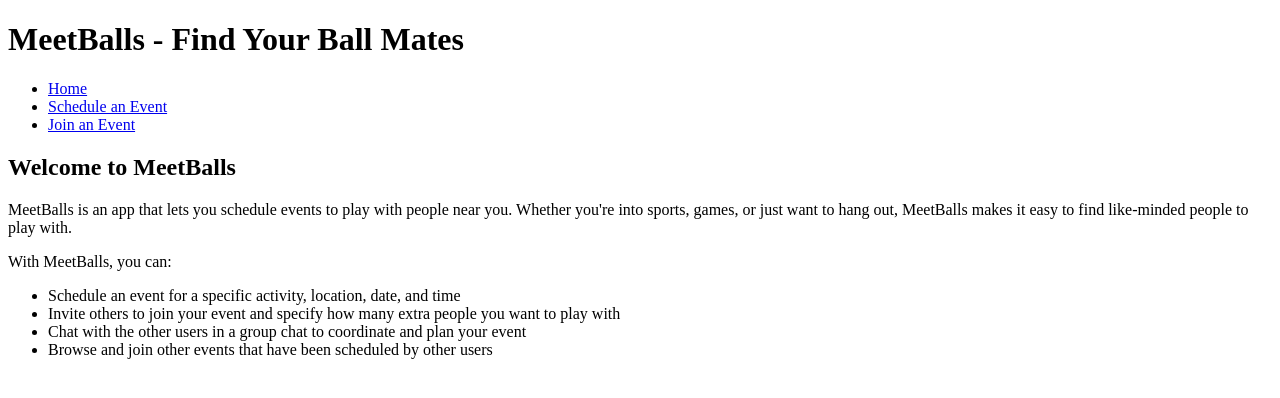
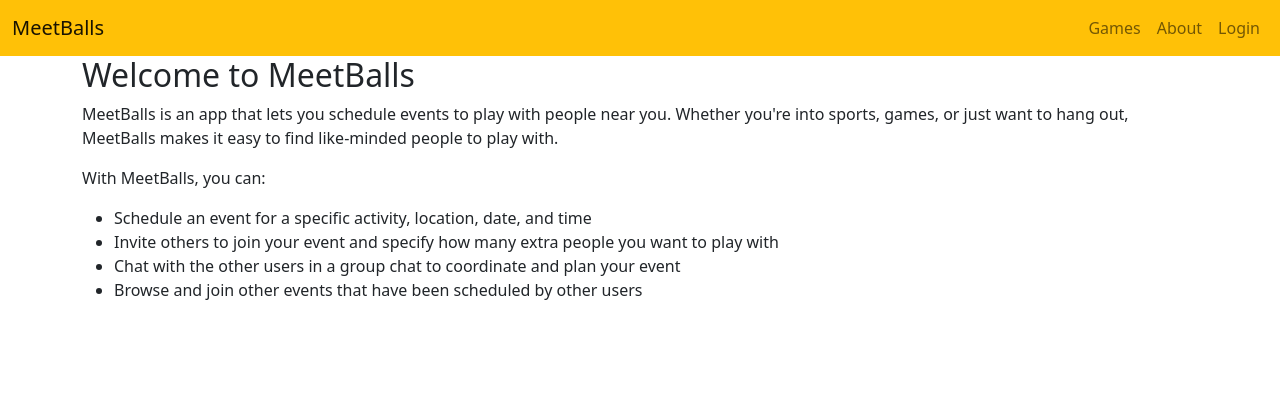
Before and after one commit to redhat-beyond/MeetBalls, a Django app: page / in a window 1280 px wide. Shown: the top 398 px of the page. Run offline with Django 4.2, Linux system fonts and the light colour scheme.

Commit message:
Add base.html to meet_balls_app/templates
Adding the base.html template file, and also a test that checks the inheritance

```diff
--- /dev/null
+++ b/meet_balls_app/templates/base.html
@@ -0,0 +1,52 @@
+<!DOCTYPE html>
+<html lang="en">
+  <head>
+    <title>MeetBalls</title>
+    <meta name="viewport" content="width=device-width, initial-scale=1.0" />
+    <link href="/static/css/styles.css" rel="stylesheet" />
+    <link
+      href="https://cdn.jsdelivr.net/npm/bootstrap@5.2.3/dist/css/bootstrap.min.css"
+      rel="stylesheet"
+    />
+    <script src="https://cdn.jsdelivr.net/npm/bootstrap@5.2.3/dist/js/bootstrap.bundle.min.js"></script>
+  </head>
+  <body>
+    <nav class="navbar navbar-expand-md navbar bg-warning">
+      <div class="container-fluid">
+        <a class="navbar-brand" href="/">MeetBalls</a>
+        <button
+          class="navbar-toggler"
+          type="button"
+          data-bs-toggle="collapse"
+          data-bs-target="#navbarNav"
+          aria-controls="navbarNav"
+          aria-expanded="false"
+          aria-label="Toggle navigation"
+        >
+          <span class="navbar-toggler-icon"></span>
+        </button>
+        <div class="collapse navbar-collapse" id="navbarNav">
+          <ul class="navbar-nav ms-auto">
+            <li class="nav-item">
+              <a class="nav-link" href="/game-events">Games</a>
+            </li>
+            <li class="nav-item">
+              <a class="nav-link" href="/about">About</a>
+            </li>
+            {% if user.is_authenticated %}
+            <li class="nav-item">
+              <a class="nav-link" href="#">Logout</a>
+            </li>
+            {% else %}
+            <li class="nav-item">
+              <a class="nav-link" href="#">Login</a>
+            </li>
+            {% endif %}
+          </ul>
+        </div>
+      </div>
+    </nav>
+
+    <div class="container">{% block content %} {% endblock %}</div>
+  </body>
+</html>
--- a/meet_balls_app/templates/meet_balls_app/home.html
+++ b/meet_balls_app/templates/meet_balls_app/home.html
@@ -1,31 +1,14 @@
-<!DOCTYPE html>
-<html>
-  <head>
-    <title>MeetBalls - Schedule Events to Find Your Ball Mates</title>
-  </head>
-  <body>
-    <header>
-      <h1>MeetBalls - Find Your Ball Mates</h1>
-      <nav>
-        <ul>
-          <li><a href="#">Home</a></li>
-          <li><a href="#">Schedule an Event</a></li>
-          <li><a href="#">Join an Event</a></li>
-        </ul>
-      </nav>
-    </header>
+{% extends 'base.html'%} {%block content%}
 <main>
   <h2>Welcome to MeetBalls</h2>
   <p>
-        MeetBalls is an app that lets you schedule events to play with people
-        near you. Whether you're into sports, games, or just want to hang out,
-        MeetBalls makes it easy to find like-minded people to play with.
+    MeetBalls is an app that lets you schedule events to play with people near
+    you. Whether you're into sports, games, or just want to hang out, MeetBalls
+    makes it easy to find like-minded people to play with.
   </p>
   <p>With MeetBalls, you can:</p>
   <ul>
-        <li>
-          Schedule an event for a specific activity, location, date, and time
-        </li>
+    <li>Schedule an event for a specific activity, location, date, and time</li>
     <li>
       Invite others to join your event and specify how many extra people you
       want to play with
@@ -39,5 +22,4 @@
     </li>
   </ul>
 </main>
-  </body>
-</html>
+{%endblock%}
```
Also changed, not shown: meet_balls_app/tests.py (+17 -2 lines). Lines whose indentation alone changed are shown as unchanged.
